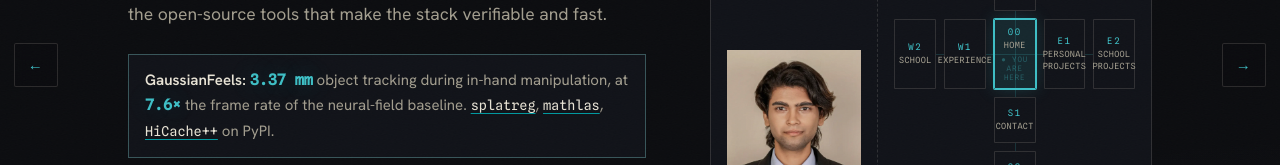
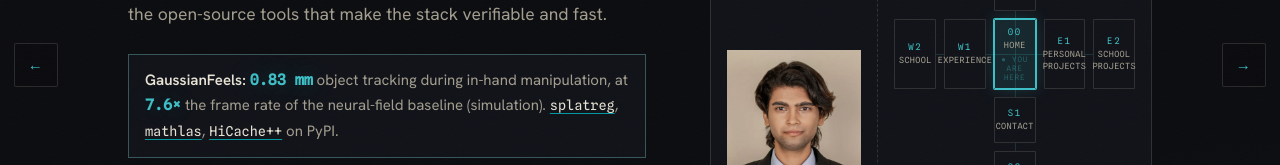
Before and after one commit to Archerkattri/archerkattri.github.io, a React (Vite) app: page / in a window 1280 px wide. Shown: the part 335-500 px from the top of the page. Built offline with nearby package versions, Linux system fonts and the light colour scheme.

Commit message:
Hero proof line: single-domain pairing (sim accuracy with sim frame rate)

```diff
--- a/src/data.js
+++ b/src/data.js
@@ -38,10 +38,10 @@ export const PORTFOLIO_DATA = {
       flagship: {
         href: "#gaussianfeels",
         pre: "GaussianFeels: ",
-        statA: "3.37 mm",
+        statA: "0.83 mm",
         mid: " object tracking during in-hand manipulation, at ",
         statB: "7.6×",
-        post: " the frame rate of the neural-field baseline.",
+        post: " the frame rate of the neural-field baseline (simulation).",
       },
       libraries: [
         { label: "splatreg", href: "#splatreg" },
```
